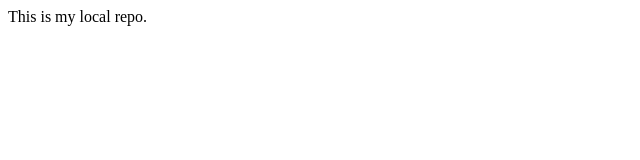
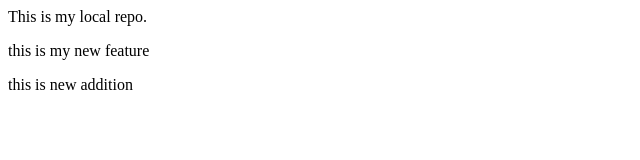
Before and after one commit to imtiyaz517/localrepo, a plain HTML site: page index.html in a window 1280 px wide. Shown: the whole page, without its empty margins (0-640 px from the left). Drawn offline with Linux system fonts and the light colour scheme.

Commit message:
new changes

```diff
--- a/index.html
+++ b/index.html
@@ -1 +1,3 @@
 <p> This is my  local repo.</p>
+<p> this is my new feature</p>
+<p> this is new addition</p>
```
